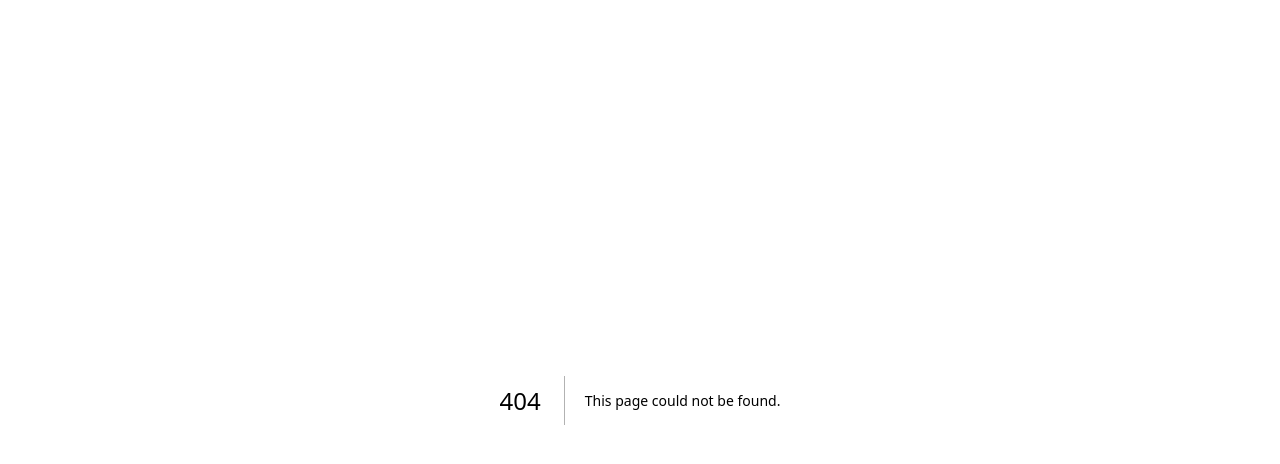
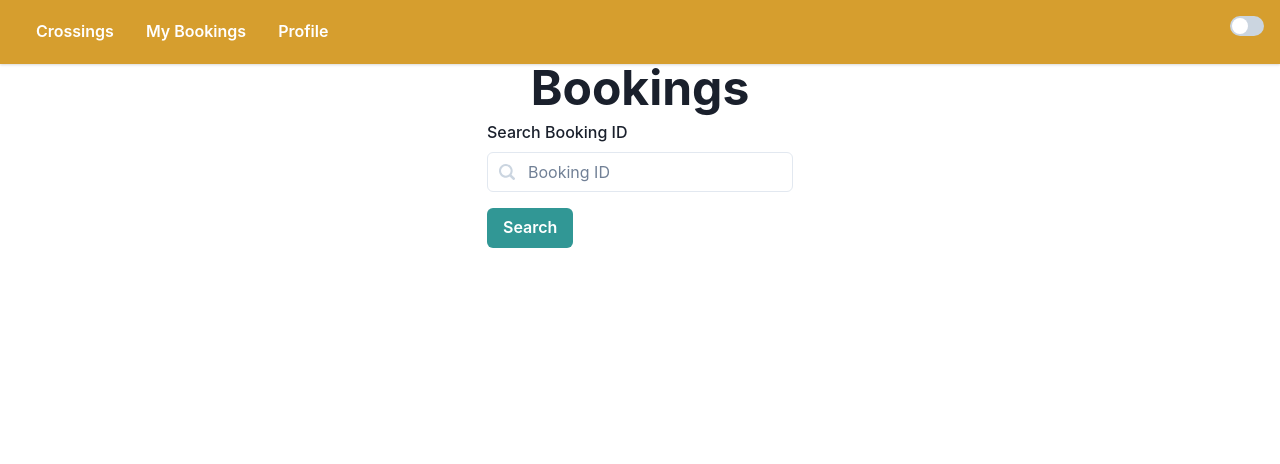
Before and after one commit to cmatthews20/ferry-reservation-app, a Next.js app in the folder frontend/: page /Bookings/bookings in a window 1280 px wide. Before the commit this address had no page. Shown: the top 464 px of the page. Built offline with nearby package versions, Linux system fonts and the light colour scheme.

Commit message:
UR-005-Search-Bar-implementation-for-bookings

```diff
--- a/frontend/package.json
+++ b/frontend/package.json
@@ -15,6 +15,7 @@
     "@emotion/styled": "^11.10.5",
     "@next/font": "13.1.6",
     "date-fns": "^2.29.3",
+    "formik": "^2.2.9",
     "framer-motion": "^9.0.2",
     "next": "13.1.6",
     "react": "18.2.0",
--- /dev/null
+++ b/frontend/src/components/SearchBar.jsx
@@ -0,0 +1,58 @@
+/*
+This is the SearchBar used to collect the Booking ID from users to search the Bookings database and display the bookings in a table
+*/
+import { FormControl, FormLabel, FormErrorMessage, FormHelperText, Button, Input, InputGroup, InputLeftElement } from '@chakra-ui/react'
+import { Field, Form, Formik } from 'formik';
+import { Search2Icon } from '@chakra-ui/icons'
+
+function SearchBar() {
+    function validateBookingID(value) {
+        let error
+        if (!value) {
+            error = 'Booking ID is required'
+        }
+        return error
+    }
+
+    return (
+        <Formik
+            initialValues={{ booking_id: ''}}
+            onSubmit={(values, actions) => {
+                setTimeout(() => {
+                    alert(JSON.stringify(values, null, 2))
+                    actions.setSubmitting(false)
+                }, 1000)
+            }}
+    >
+        {(props) => (
+            <Form>
+                <Field name='booking_id' validate={validateBookingID}>
+                    {( {field, form} ) => (
+                        <FormControl isInvalid={form.errors.booking_id && form.touched.booking_id}>
+                            <FormLabel>Search Booking ID</FormLabel>
+                            <InputGroup>
+                            <InputLeftElement
+                                pointerEvents='none'
+                                children={<Search2Icon color='gray.300' />}
+                                />
+                                <Input {...field} placeholder='Booking ID'/>
+                            </InputGroup>
+                            <FormErrorMessage>{form.errors.booking_id}</FormErrorMessage>
+                        </FormControl>
+                    )}
+                </Field>
+                <Button
+                    mt={4}
+                    colorScheme='teal'
+                    isLoading={props.isSubmitting}
+                    type='submit'
+                    size="md"
+                >
+                Search
+                </Button>
+            </Form>
+        )}
+    </Formik>
+    );
+}
+export default SearchBar;
--- /dev/null
+++ b/frontend/src/pages/Bookings/bookings.js
@@ -0,0 +1,25 @@
+/*
+This page loads the Booking table component to display the booking searched by booking ID.
+*/
+import { Box, Center, Heading, VStack } from "@chakra-ui/react";
+import React from "react";
+import SearchBar from "../../components/SearchBar.jsx";
+import { DarkModeSwitch } from "../../components/DarkModeSwitch";
+import Navbar from '../../components/Navbar.jsx';
+
+export default function Bookings() {
+  return (
+    <>
+    <Navbar />
+      <Box h="100vh">
+        <DarkModeSwitch />
+          <VStack>
+            <Heading as='h2' size='2xl'>Bookings</Heading>
+                <Box>
+                   <SearchBar/>
+                </Box>
+          </VStack>
+      </Box>
+    </>
+  );
+}
```
